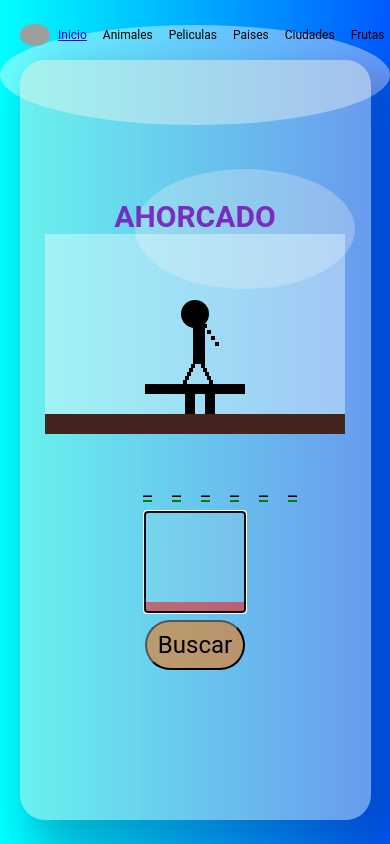
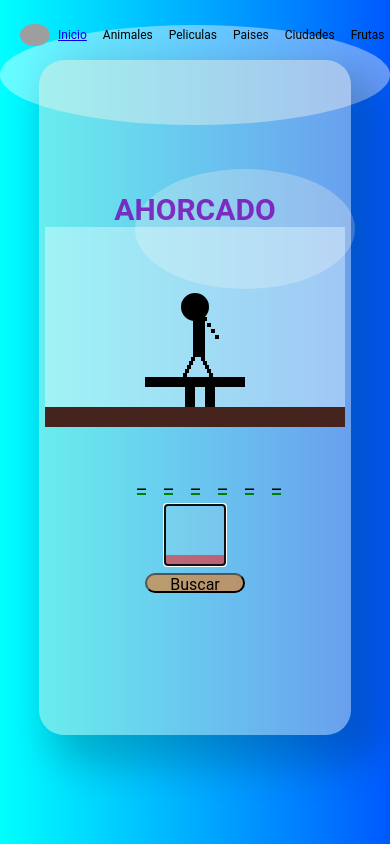
Before and after one commit to Map4che/ahorcado, a React (Vite) app: page / in a window 390 px wide. Both pictures are taken after typing "Sample" into the empty fields and a click on the input "Iniciar". Built offline with nearby package versions, Linux system fonts and the light colour scheme; grey boxes are pictures that could not be loaded.

Commit message:
Arreglo diseño

```diff
--- a/src/css/Juego.css
+++ b/src/css/Juego.css
@@ -90,8 +90,8 @@ li .letra-palabra {
 @media screen and (max-width: 768px) {
   div .container-juego {
     margin-top: -1rem;
-    width: 90vw;
-    height: 90vh;
+    width: 80vw;
+    height: 80vh;
   }
 
   .title {
@@ -100,10 +100,21 @@ li .letra-palabra {
 
   .letra-por-letra {
     width: 90%;
+    margin: 0 0 0 3rem;
   }
 
   .letra-por-letra li {
     font-size: 2rem;
-    margin: 1rem 1rem 1rem 1rem;
+    margin: 1rem 1rem 1rem 0.8rem;
+  }
+
+  .btn-eleccion__input {
+    height: 2rem;
+    font-size: 1.6rem;
+  }
+
+  .letra {
+    width: 6rem;
+    height: 6rem;
   }
 }
```
